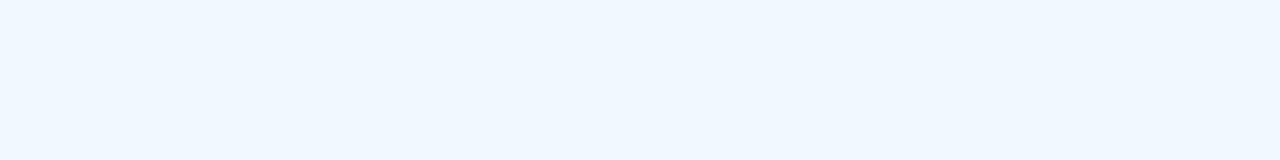
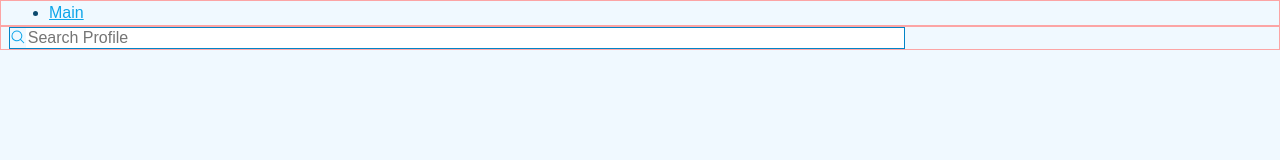
Before and after one commit to nikitanpatil1/codingRound_Bynry, a plain HTML site: page user.html in a window 1280 px wide. Drawn offline with Linux system fonts and the light colour scheme; a web font is replaced by a local one.

Commit message:
working on user

```diff
--- a/styles/components/user.css
+++ b/styles/components/user.css
@@ -0,0 +1,27 @@
+
+
+
+
+
+
+
+
+.search{
+    width: 70vw;
+    display: flex;
+    flex-direction: row;
+    border: 1px solid var(--clr-sky600);
+}
+
+.search__icon{
+    color: var(--clr-sky500);
+    width: var(--size-base);
+    height: var(--size-base);
+}
+
+.search__input{
+    border: none;
+    outline: none;
+    box-shadow: none;
+    width: 100%;
+}
--- a/user.html
+++ b/user.html
@@ -5,19 +5,35 @@
     <meta name="viewport" content="width=device-width, initial-scale=1.0">
     <link rel="stylesheet" href="./styles/modern-normalize.css">
     <link href="https://api.fontshare.com/v2/css?f[]=general-sans@400,401,500,600,700&display=swap" rel="stylesheet">
+    <link rel="stylesheet" href="https://cdnjs.cloudflare.com/ajax/libs/font-awesome/6.4.2/css/all.min.css" integrity="sha512-z3gLpd7yknf1YoNbCzqRKc4qyor8gaKU1qmn+CShxbuBusANI9QpRohGBreCFkKxLhei6S9CQXFEbbKuqLg0DA==" crossorigin="anonymous" referrerpolicy="no-referrer" />
     <link rel="stylesheet" href="./styles/style.css">
     <link rel="stylesheet" href="./styles/components/user.css">
     <link rel="stylesheet" href="./styles/utils.css">
     <title>User</title>
 </head>
 <body>
-   <header>
+  <header class="header container">
     <nav>
-
+        <ul class="header__menu">
+          <li>
+            <a href="./index.html" class="header__link">Main</a>
+          </li>
+        </ul>
     </nav>
-   </header>
-   <main></main>
-   <footer></footer>
+  </header>
+  <main>
+    <section class="main container">
+      <form class="search">
+        <div class="search__icon">
+          <svg xmlns="http://www.w3.org/2000/svg" viewBox="0 0 24 24" fill="currentColor">
+            <path fill-rule="evenodd" d="M10.5 3.75a6.75 6.75 0 1 0 0 13.5 6.75 6.75 0 0 0 0-13.5ZM2.25 10.5a8.25 8.25 0 1 1 14.59 5.28l4.69 4.69a.75.75 0 1 1-1.06 1.06l-4.69-4.69A8.25 8.25 0 0 1 2.25 10.5Z" clip-rule="evenodd" />
+          </svg>
+        </div>
+        <input type="text" name="" id="search__input" class="search__input" placeholder="Search Profile">
+      </form>
+    </section>
+  </main>
+  <footer></footer>
 
 
 
```
